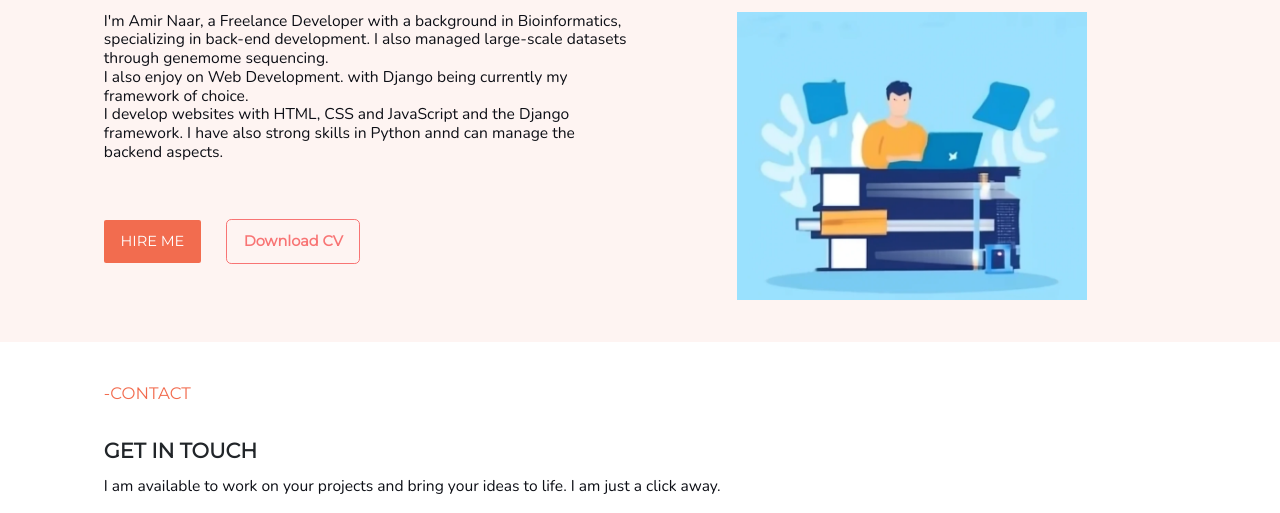
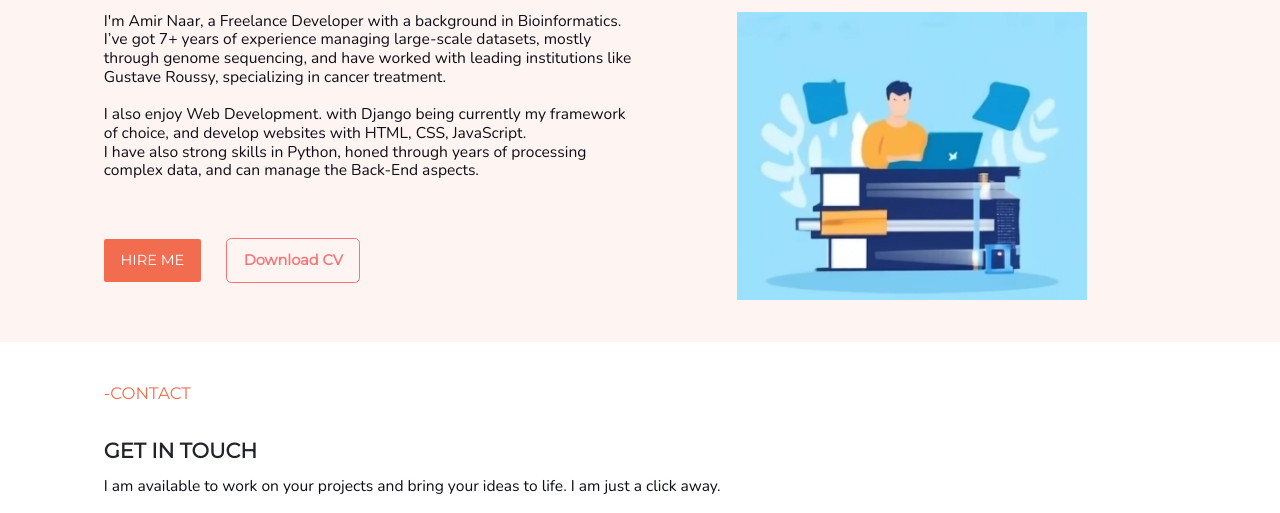
Before and after one commit to amirn003/amirn003.github.io, a plain HTML site: page about.html in a window 1280 px wide. Shown: the part 209-722 px from the top of the page. Drawn offline with nearby package versions, Linux system fonts and the light colour scheme.

Commit message:
update about.me section

```diff
--- a/about.html
+++ b/about.html
@@ -60,13 +60,13 @@
               <div class="col-md-6">
                 <p class="para">
 
-                  I'm Amir Naar, a <span>Freelance Developer</span> with a background in Bioinformatics, specializing in <span>back-end development</span>.
-                  I also managed large-scale datasets through genemome sequencing. <br>
-                  I also enjoy on <span>Web Development</span>. with Django being currently my framework of choice. <br>
+                  I'm Amir Naar, a Freelance Developer with a background in Bioinformatics.<br>
+                  I’ve got 7+ years of experience managing large-scale datasets, mostly through genome sequencing,
+                  and have worked with leading institutions like Gustave Roussy, specializing in cancer treatment.<br><br>
 
-
-                  I develop websites with HTML, CSS and JavaScript and the Django framework.
-                  I have also strong skills in Python annd can manage the backend aspects.
+                  I also enjoy Web Development. with Django being currently my framework of choice, and develop websites with HTML, CSS, JavaScript.<br>
+                  <!-- I’ve expanded my skill set into Web Development, where Django is my framework of choice. -->
+                  I have also strong skills in Python, honed through years of processing complex data, and can manage the Back-End aspects.
                   <br> <br>
 
 
```
Also changed, not shown: index.html (+8 -4 lines).
